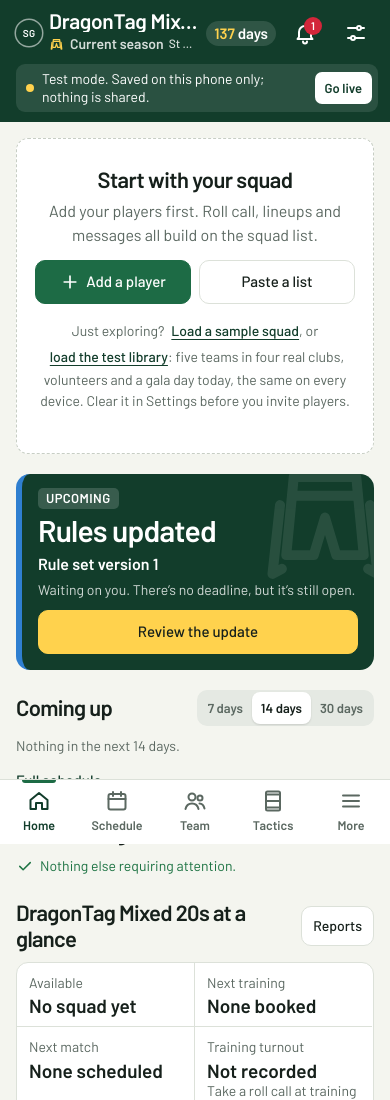
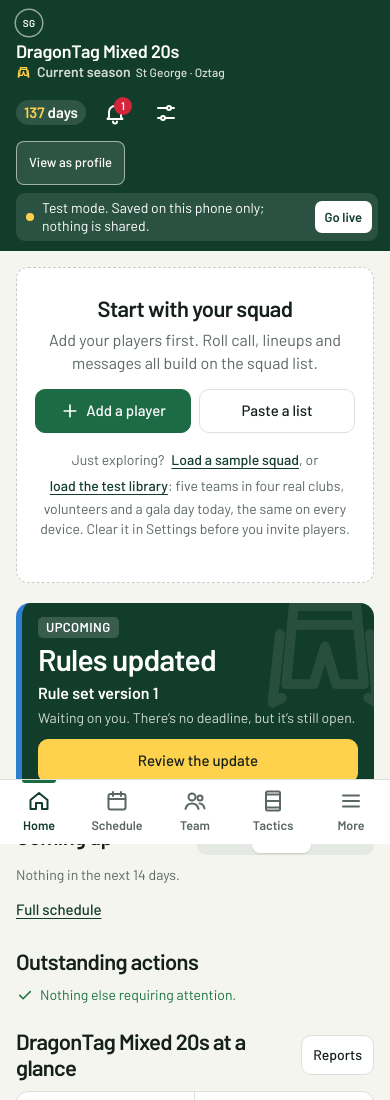
Before and after one commit to pdomoney/team-manager, a website: page site/index.html in a window 390 px wide. Shown: the top 1100 px of the page. Drawn offline with Linux system fonts and the light colour scheme; no server answers.

Commit message:
Provide usable phone profile menu and responsive Coach header

```diff
--- a/site/styles.css
+++ b/site/styles.css
@@ -46,8 +46,8 @@ p{margin:0}
 .qa-mode-flag{font-size:10px;letter-spacing:.07em;font-weight:700;background:#FFF2C9;color:#583C00;padding:3px 5px;border-radius:4px}
 .qa-persona-control select{background:#fff;color:#16201B;border:1px solid #C9D3CA;border-radius:8px;max-width:180px;min-width:105px;min-height:40px;font-size:13px;padding:6px 7px}
 .qa-header-scope{font-size:11px;max-width:95px;overflow:hidden;text-overflow:ellipsis;white-space:nowrap;color:#fff}
-/* Desktop-only owner QA: the selector drives fictional P12 views, not login.
-   The existing mobile/header test-library picker remains unchanged. */
+/* Coach-only fictional profile preview: available on phone and desktop after
+   Coach unlock; never represents real account impersonation. */
 .desktop-profile-control{position:relative;display:flex;align-items:center;gap:6px;flex:none}
 .desktop-profile-button,.desktop-profile-exit{border:1px solid rgba(255,255,255,.55);background:rgba(255,255,255,.12);color:#fff;border-radius:8px;min-height:40px;padding:7px 12px;font-size:13px;font-weight:500;cursor:pointer;white-space:nowrap}
 .desktop-profile-button:hover,.desktop-profile-exit:hover{background:rgba(255,255,255,.22)}
@@ -61,7 +61,13 @@ p{margin:0}
 .desktop-profile-options button[aria-pressed="true"]{border-color:var(--turf);background:var(--ok-soft)}
 .desktop-profile-disclaimer{font-size:12px;line-height:1.4;padding-bottom:10px;border-bottom:1px solid var(--line)}
 .desktop-profile-active .qa-persona-control{display:none}
-@media(max-width:899px){.desktop-profile-control{display:none!important}}
+@media(max-width:599px){
+  body.profile-switch-available .top-row{flex-wrap:wrap;row-gap:6px}
+  body.profile-switch-available #team-title{flex-basis:100%;font-size:18px}
+  body.profile-switch-available .desktop-profile-control{order:5;width:100%;justify-content:flex-start}
+  .desktop-profile-button,.desktop-profile-exit{min-height:44px}
+  .desktop-profile-panel{left:0;right:auto;width:min(100%,calc(100vw - 32px));max-height:min(65dvh,550px)}
+}
 .qa-preview>.note{margin-bottom:14px}
 .qa-preview .qa-scope{margin:12px 0}
 .qa-preview .qa-scope select{min-height:44px;width:100%;background:#fff}
```
